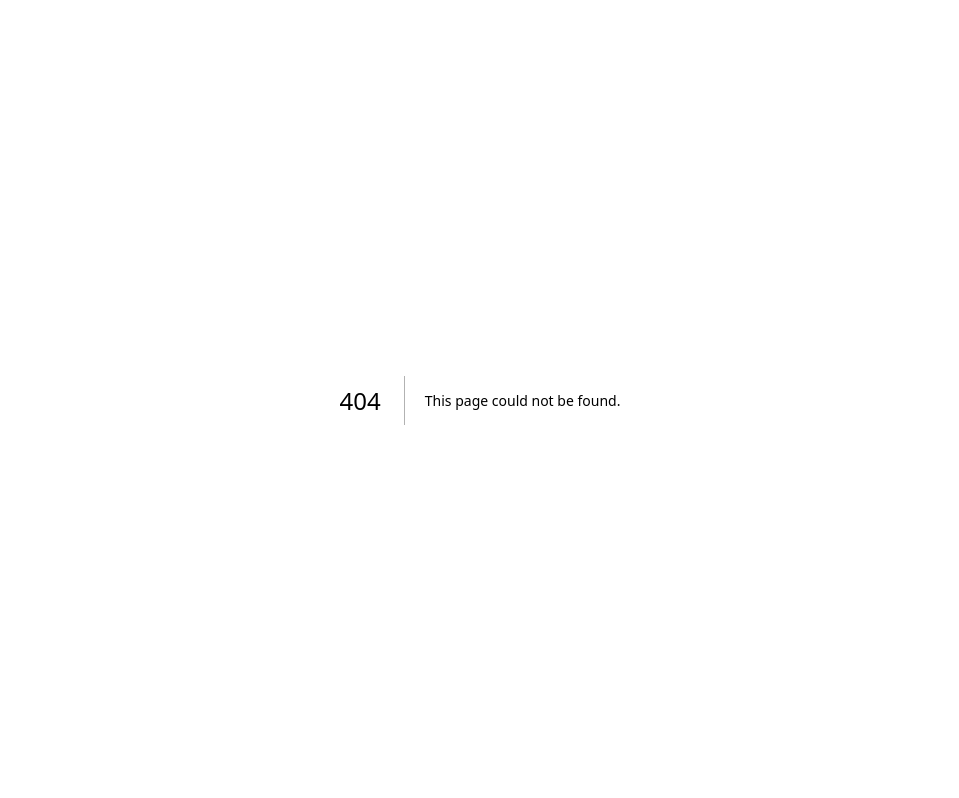
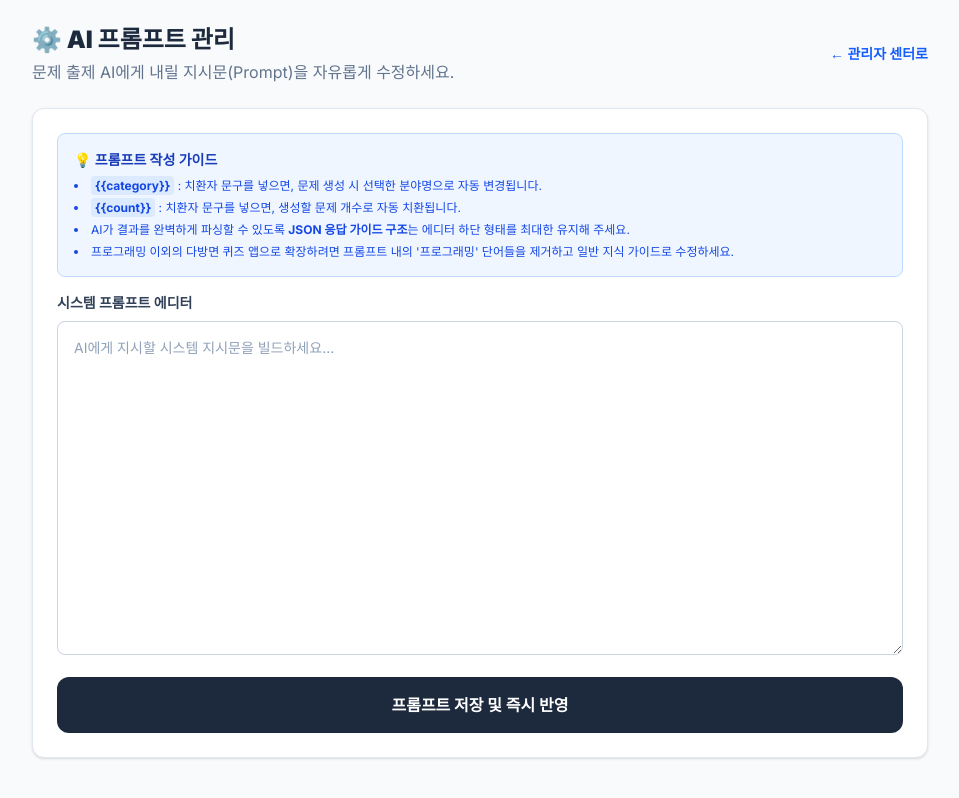
Before and after one commit to BSY3510/Quiz-Craft, a Next.js app: page /admin-secret/prompt in a window 1280 px wide. Before the commit this address had no page. Shown: the whole page, without its empty margins (160-1119 px from the left). Built offline with nearby package versions, Linux system fonts and the light colour scheme; no server answers; the database is empty.

Commit message:
feat: 프롬프트 관리자 페이지에서 관리

```diff
--- a/app/admin-secret/actions.ts
+++ b/app/admin-secret/actions.ts
@@ -4,7 +4,7 @@ import { createClient } from '@/utils/supabase/server'
 import { GoogleGenerativeAI } from '@google/generative-ai'
 import { revalidatePath } from 'next/cache'
 
-// 1. AI 문제 초안 생성 서버 액션 (오류 감지 및 안전한 실패 처리 포함)
+// 1. AI 문제 초안 생성 서버 액션 (DB 연동 동적 프롬프트 적용)
 export async function generateQuizDraft(formData: FormData) {
   const supabase = await createClient()
   const { data: { user } } = await supabase.auth.getUser()
@@ -25,6 +25,22 @@ export async function generateQuizDraft(formData: FormData) {
   const count = parseInt(formData.get('count') as string, 10) || 3
 
   try {
+    // ✅ DB에서 저장된 시스템 프롬프트 불러오기
+    const { data: settings } = await supabase
+      .from('site_settings')
+      .select('system_prompt')
+      .eq('id', 1)
+      .single()
+
+    if (!settings || !settings.system_prompt) {
+      return { success: false, error: '시스템 프롬프트가 설정되지 않았습니다. 관리자 페이지에서 프롬프트를 설정해주세요.' }
+    }
+
+    // ✅ 사용자가 정의한 {{category}}와 {{count}} 변수 치환
+    const systemPrompt = settings.system_prompt
+      .replace(/{{category}}/g, categoryId)
+      .replace(/{{count}}/g, count.toString())
+
     const genAI = new GoogleGenerativeAI(process.env.GEMINI_API_KEY!)
     const modelName = process.env.GEMINI_MODEL_VERSION || 'gemini-2.5-flash'
 
@@ -32,30 +48,6 @@ export async function generateQuizDraft(formData: FormData) {
       model: modelName,
       generationConfig: { responseMimeType: 'application/json' }
     })
-
-    const systemPrompt = `
-      당신은 프로그래밍 퀴즈 출제자입니다.
-      분야: ${categoryId}
-      출제 문항 수: ${count}개
-
-      반드시 아래 JSON 배열 형식으로만 응답하세요.
-      [
-        {
-          "category_id": "${categoryId}",
-          "type": "multiple-choice",
-          "question_text": "문제 내용",
-          "code_snippet": "필요시 코드 작성, 없으면 null",
-          "options": [
-            { "id": "1", "text": "보기1" },
-            { "id": "2", "text": "보기2" },
-            { "id": "3", "text": "보기3" },
-            { "id": "4", "text": "보기4" }
-          ],
-          "answer_id": "정답의 id값",
-          "explanation": "해설 내용"
-        }
-      ]
-    `
 
     const result = await model.generateContent(systemPrompt)
     const responseText = result.response.text()
@@ -68,31 +60,19 @@ export async function generateQuizDraft(formData: FormData) {
     const errorMessage = error.message?.toLowerCase() || ''
     const status = error.status || error.response?.status
 
-    // 1. 토큰 한도 초과 또는 요청 빈도 초과 에러 (HTTP 429)
     if (status === 429 || errorMessage.includes('429') || errorMessage.includes('quota') || errorMessage.includes('rate limit')) {
-      return {
-        success: false,
-        error: '🚨 무료 토큰 한도를 초과했거나 요청이 너무 많습니다. 잠시 후 다시 시도해 주세요.'
-      }
+      return { success: false, error: '🚨 무료 토큰 한도를 초과했거나 요청이 너무 많습니다. 잠시 후 다시 시도해 주세요.' }
     }
 
-    // 2. 모델 이름 오류 또는 권한 오류 (HTTP 404, 403)
     if (status === 404 || errorMessage.includes('not found')) {
-      return {
-        success: false,
-        error: '🚨 설정된 AI 모델(버전)을 찾을 수 없습니다. 환경변수(GEMINI_MODEL_VERSION)를 확인해 주세요.'
-      }
+      return { success: false, error: '🚨 설정된 AI 모델(버전)을 찾을 수 없습니다. 환경변수를 확인해 주세요.' }
     }
 
-    // 3. 기타 알 수 없는 구글 서버 오류 및 JSON 파싱 오류
-    return {
-      success: false,
-      error: `문제 생성 중 오류가 발생했습니다: ${error.message || '알 수 없는 오류'}`
-    }
+    return { success: false, error: `문제 생성 중 오류가 발생했습니다: ${error.message || '알 수 없는 JSON 포맷 오류'}` }
   }
 }
 
-// 2. 검수 완료된 문제 DB 등록 서버 액션
+// 2. 검수 완료된 문제 DB 등록 서버 액션 (수정 없음)
 export async function saveReviewedQuestions(questions: any[]) {
   const supabase = await createClient()
   const { data: { user } } = await supabase.auth.getUser()
@@ -124,7 +104,6 @@ export async function saveReviewedQuestions(questions: any[]) {
     const { error } = await supabase.from('questions').insert(insertData)
 
     if (error) throw error
-
     revalidatePath('/quiz')
 
     return { success: true }
--- a/app/admin-secret/page.tsx
+++ b/app/admin-secret/page.tsx
@@ -12,15 +12,16 @@ export default async function AdminDashboardPage() {
   const { data: profile } = await supabase.from('profiles').select('role').eq('id', user.id).single()
   if (profile?.role !== 'admin') redirect('/')
 
-  const adminPath = `/admin-${process.env.ADMIN_PATH_SUFFIX}`
+  const adminPath = `/admin-${process.env.NEXT_PUBLIC_ADMIN_PATH_SUFFIX || process.env.ADMIN_PATH_SUFFIX || 'secret'}`
 
-  // ✅ 메뉴 이름 및 경로 업데이트
+  // ✅ 프롬프트 관리 메뉴 추가
   const ADMIN_MENUS = [
     { name: '📊 운영 대시보드', path: `${adminPath}/dashboard`, desc: '전체 지표 요약 및 문제 관리' },
     { name: '👥 통합 회원 관리', path: `${adminPath}/users`, desc: '가입 승인 및 전체 회원 상태 관리' },
     { name: '🚨 신고 내역 처리', path: `${adminPath}/reports`, desc: '사용자 접수 오류 확인 및 정정' },
     { name: '📚 퀴즈 분야 관리', path: `${adminPath}/categories`, desc: '학습 분야 추가, 수정, 삭제' },
     { name: '🤖 AI 완전 자동화', path: `${adminPath}/auto-pipeline`, desc: 'AI 대량 출제 파이프라인' },
+    { name: '⚙️ 프롬프트 관리', path: `${adminPath}/prompt`, desc: 'AI 문제 출제 프롬프트 자유 수정' },
   ]
 
   return (
--- /dev/null
+++ b/app/admin-secret/prompt/page.tsx
@@ -0,0 +1,99 @@
+'use client'
+
+import { useState, useEffect } from 'react'
+import { createClient } from '@/utils/supabase/client'
+import Link from 'next/link'
+import { usePathname } from 'next/navigation'
+
+export default function AdminPromptPage() {
+  const supabase = createClient()
+  const pathname = usePathname()
+  const adminPath = pathname.split('/').slice(0, 2).join('/')
+
+  const [prompt, setPrompt] = useState('')
+  const [isLoading, setIsLoading] = useState(true)
+  const [isSaving, setIsSaving] = useState(false)
+
+  useEffect(() => {
+    async function fetchPrompt() {
+      const { data } = await supabase
+        .from('site_settings')
+        .select('system_prompt')
+        .eq('id', 1)
+        .single()
+
+      if (data && data.system_prompt) {
+        setPrompt(data.system_prompt)
+      }
+      setIsLoading(false)
+    }
+    fetchPrompt()
+  }, [supabase])
+
+  const handleSavePrompt = async () => {
+    setIsSaving(true)
+    const { error } = await supabase
+      .from('site_settings')
+      .update({ system_prompt: prompt })
+      .eq('id', 1)
+
+    if (!error) {
+      alert('AI 프롬프트가 성공적으로 저장되었습니다!')
+    } else {
+      alert('저장 중 오류가 발생했습니다.')
+      console.error(error)
+    }
+    setIsSaving(false)
+  }
+
+  return (
+    <main className="min-h-screen bg-slate-50 p-6 relative">
+      <div className="max-w-4xl mx-auto space-y-6">
+        <header className="flex items-center justify-between">
+          <div>
+            <h1 className="text-2xl font-black text-slate-800">⚙️ AI 프롬프트 관리</h1>
+            <p className="text-slate-500 mt-1">문제 출제 AI에게 내릴 지시문(Prompt)을 자유롭게 수정하세요.</p>
+          </div>
+          <Link href={adminPath} className="text-sm font-bold text-blue-600 hover:underline">
+            ← 관리자 센터로
+          </Link>
+        </header>
+
+        <section className="bg-white p-6 rounded-xl shadow-sm border border-slate-200 space-y-4">
+          <div className="bg-blue-50 border border-blue-200 p-4 rounded-lg">
+            <h3 className="text-sm font-bold text-blue-800 mb-2">💡 프롬프트 작성 가이드</h3>
+            <ul className="text-xs text-blue-700 list-disc list-inside space-y-1.5">
+              {/* ✅ 중괄호 렌더링 에러를 피하기 위해 템플릿 리터럴 형태로 텍스트 바인딩 안전 처리 */}
+              <li><code className="bg-blue-100 px-1 py-0.5 rounded font-mono font-bold">{"{{category}}"}</code> : 치환자 문구를 넣으면, 문제 생성 시 선택한 분야명으로 자동 변경됩니다.</li>
+              <li><code className="bg-blue-100 px-1 py-0.5 rounded font-mono font-bold">{"{{count}}"}</code> : 치환자 문구를 넣으면, 생성할 문제 개수로 자동 치환됩니다.</li>
+              <li>AI가 결과를 완벽하게 파싱할 수 있도록 <strong>JSON 응답 가이드 구조</strong>는 에디터 하단 형태를 최대한 유지해 주세요.</li>
+              <li>프로그래밍 이외의 다방면 퀴즈 앱으로 확장하려면 프롬프트 내의 &apos;프로그래밍&apos; 단어들을 제거하고 일반 지식 가이드로 수정하세요.</li>
+            </ul>
+          </div>
+
+          {isLoading ? (
+            <div className="p-8 text-center text-slate-500 font-bold">프롬프트를 불러오는 중입니다...</div>
+          ) : (
+            <div>
+              <label className="block text-sm font-bold text-slate-700 mb-2">시스템 프롬프트 에디터</label>
+              <textarea
+                value={prompt}
+                onChange={(e) => setPrompt(e.target.value)}
+                rows={15}
+                className="w-full p-4 border border-slate-300 rounded-lg text-sm text-slate-800 font-mono outline-none focus:ring-2 focus:ring-blue-500"
+                placeholder="AI에게 지시할 시스템 지시문을 빌드하세요..."
+              />
+              <button
+                onClick={handleSavePrompt}
+                disabled={isSaving}
+                className="mt-4 w-full p-4 bg-slate-800 text-white font-bold rounded-xl hover:bg-slate-900 transition-colors disabled:bg-slate-300"
+              >
+                {isSaving ? '저장 중...' : '프롬프트 저장 및 즉시 반영'}
+              </button>
+            </div>
+          )}
+        </section>
+      </div>
+    </main>
+  )
+}
```
